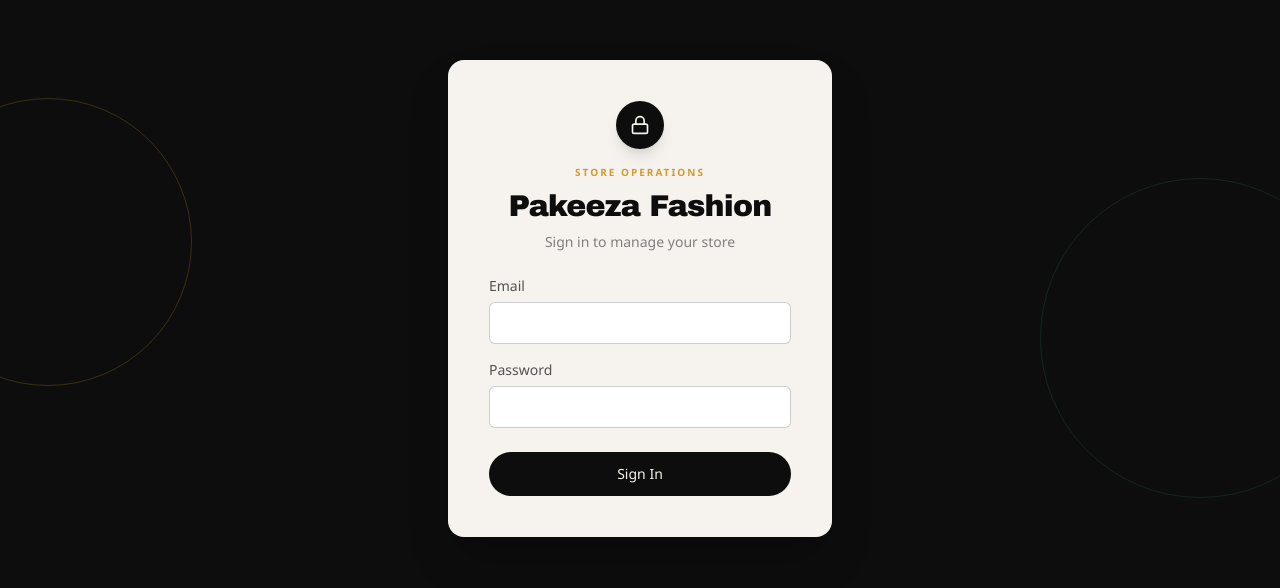
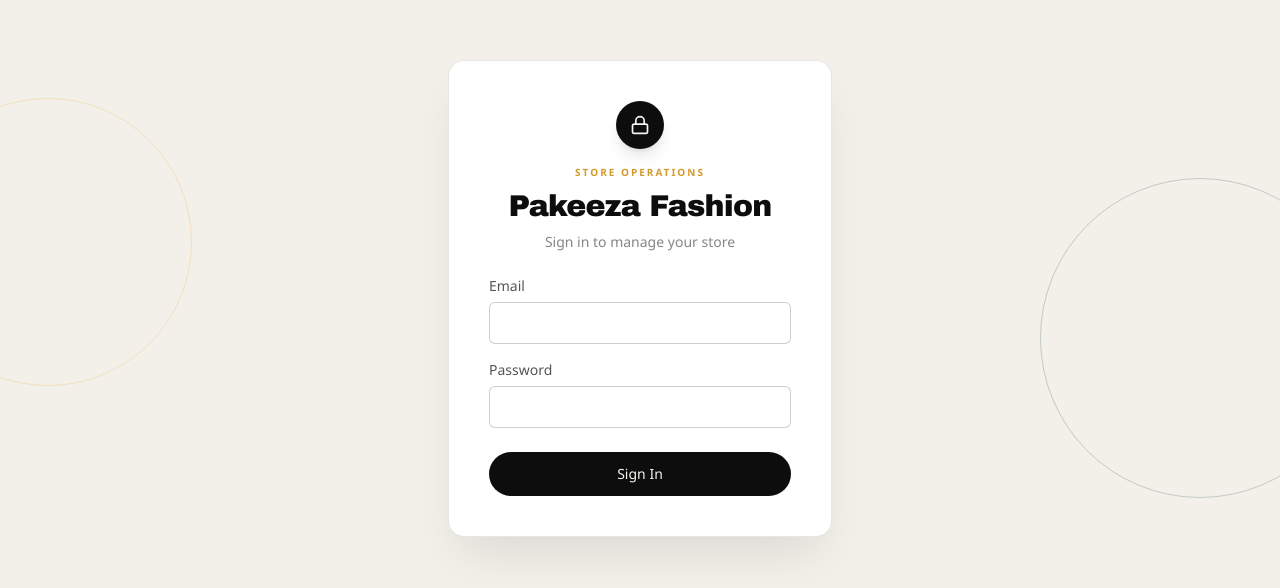
Before and after one commit to danishtechie/Pakeeza-Fashion, a Next.js app: page /admin/login in a window 1280 px wide. Shown: the part 102-690 px from the top of the page. Built offline with nearby package versions, Linux system fonts and the light colour scheme; no server answers.

Commit message:
Refactor code structure for improved readability and maintainability

```diff
--- a/src/app/(storefront)/page.tsx
+++ b/src/app/(storefront)/page.tsx
@@ -3,14 +3,15 @@ import Image from "next/image";
 import { getFeaturedSections, listCategories, listFeaturedReviews } from "@/server/catalog";
 import { ProductCard } from "@/components/product/product-card";
 import { HeroSection } from "@/components/home/hero-section";
+import { getSettings } from "@/lib/settings";
 import { Star, Sparkles, ShieldCheck, MessageCircle, Truck, Gem } from "lucide-react";
 
 export const revalidate = 60;
 
 export default async function HomePage({ searchParams }: { searchParams: Promise<{ subscribed?: string }> }) {
   const { subscribed } = await searchParams;
-  const [{ featured, trending, newArrivals, kashmiri, pakistani }, categories, testimonials] =
-    await Promise.all([getFeaturedSections(), listCategories(), listFeaturedReviews()]);
+  const [{ featured, trending, newArrivals, kashmiri, pakistani }, categories, testimonials, settings] =
+    await Promise.all([getFeaturedSections(), listCategories(), listFeaturedReviews(), getSettings().catch(() => null)]);
 
   return (
     <div>
@@ -24,7 +25,7 @@ export default async function HomePage({ searchParams }: { searchParams: Promise
           Please enter a valid email address to subscribe.
         </div>
       )}
-      <HeroSection product={featured[0]} />
+      <HeroSection product={featured[0]} storeName={settings?.storeName ?? "Pakeeza Fashion"} />
 
       {/* Featured Categories */}
       <section className="container-luxe py-16 sm:py-24">
--- a/src/app/(storefront)/shop/page.tsx
+++ b/src/app/(storefront)/shop/page.tsx
@@ -67,7 +67,7 @@ export default async function ShopPage({ searchParams }: { searchParams: Promise
                     key={p}
                     href={`/shop?${params.toString()}`}
                     className={`flex h-9 w-9 items-center justify-center rounded-full text-sm ${
-                      p === page ? "bg-[#F7C767] text-[#111111]" : "border border-white/10 bg-[#111111] text-white hover:border-[#F7C767]"
+                      p === page ? "bg-[#F7C767] text-[#111111]" : "border border-charcoal/15 bg-ivory text-charcoal hover:border-[#F7C767]"
                     }`}
                   >
                     {p}
--- a/src/app/admin/login/page.tsx
+++ b/src/app/admin/login/page.tsx
@@ -44,10 +44,10 @@ function AdminLoginForm() {
   }
 
   return (
-    <div className="relative flex min-h-screen items-center justify-center overflow-hidden bg-charcoal px-4">
-      <div className="absolute -left-24 top-1/4 h-72 w-72 rounded-full border border-gold/20" />
-      <div className="absolute -right-20 bottom-1/4 h-80 w-80 rounded-full border border-forest-light/30" />
-      <div className="relative w-full max-w-sm rounded-2xl border border-ivory/10 bg-ivory p-8 shadow-2xl shadow-black/30 sm:p-10">
+    <div className="relative flex min-h-screen items-center justify-center overflow-hidden bg-[#f3efe9] px-4">
+      <div className="absolute -left-24 top-1/4 h-72 w-72 rounded-full border border-gold/25" />
+      <div className="absolute -right-20 bottom-1/4 h-80 w-80 rounded-full border border-forest-light/25" />
+      <div className="relative w-full max-w-sm rounded-2xl border border-charcoal/10 bg-white p-8 shadow-2xl shadow-charcoal/10 sm:p-10">
         <div className="mb-6 flex flex-col items-center gap-2">
           <div className="flex h-12 w-12 items-center justify-center rounded-full bg-charcoal text-ivory shadow-lg"><Lock size={20} /></div>
           <p className="eyebrow mt-2">Store operations</p>
--- a/src/components/home/hero-section.tsx
+++ b/src/components/home/hero-section.tsx
@@ -25,7 +25,7 @@ type HeroProduct = {
   thumbnail: string;
 };
 
-export function HeroSection({ product }: { product?: HeroProduct }) {
+export function HeroSection({ product, storeName = "Pakeeza Fashion" }: { product?: HeroProduct; storeName?: string }) {
   const productImage = product?.thumbnail || "/seed/product-premium-womens-suit-1.png";
   const productName = product?.name || "Signature Fashion Edit";
   const productPrice = product
@@ -49,7 +49,7 @@ export function HeroSection({ product }: { product?: HeroProduct }) {
             Premium fashion essentials
           </p>
           <h1 className="text-5xl leading-[0.9] tracking-[-0.04em] text-white sm:text-6xl lg:text-7xl">
-            MODERN FASHION
+            {storeName}
           </h1>
           <p className="mt-5 max-w-lg text-sm leading-6 text-white/75 sm:text-base">
             Look polished, stay confident, and shop elevated essentials designed for everyday wear, special moments, and effortless statement style.
--- a/src/components/layout/navbar.tsx
+++ b/src/components/layout/navbar.tsx
@@ -31,7 +31,7 @@ export function Navbar({ storeName }: { storeName: string }) {
         </button>
 
         <Link href="/" className="group flex items-center gap-3 font-display text-lg tracking-tight sm:text-2xl">
-          <span className="flex h-8 w-8 items-center justify-center rounded-full border border-[#F7C767] bg-[#F7C767] text-xs font-black text-[#111111] transition-transform duration-500 group-hover:rotate-12">M</span>
+          <span className="flex h-8 w-8 items-center justify-center rounded-full border border-[#F7C767] bg-[#F7C767] text-xs font-black text-[#111111] transition-transform duration-500 group-hover:rotate-12">P</span>
           <span className="text-white">{storeName}</span>
         </Link>
 
--- a/src/components/shop/shop-filters.tsx
+++ b/src/components/shop/shop-filters.tsx
@@ -100,7 +100,7 @@ export function ShopFilters({ categories }: { categories: Category[] }) {
       </button>
 
       <aside className="hidden w-72 flex-shrink-0 lg:block">
-        <div className="rounded-[22px] border border-charcoal/10 bg-[#141414] p-5 text-white shadow-[0_18px_45px_rgba(0,0,0,0.14)]">
+        <div className="rounded-[22px] border border-charcoal/10 bg-ivory p-5 text-charcoal shadow-[0_18px_45px_rgba(0,0,0,0.08)]">
           {content}
         </div>
       </aside>
@@ -137,7 +137,7 @@ export function ShopFilters({ categories }: { categories: Category[] }) {
 
 function FilterGroup({ title, children }: { title: string; children: React.ReactNode }) {
   return (
-    <div className="rounded-xl border border-white/10 bg-white/5 p-3">
+    <div className="rounded-xl border border-charcoal/10 bg-white/70 p-3">
       <h4 className="mb-3 text-[10px] font-semibold uppercase tracking-[0.18em] text-[#F7C767]">{title}</h4>
       <div className="flex flex-col gap-2.5">{children}</div>
     </div>
@@ -148,7 +148,7 @@ function FilterOption({ label, active, onClick }: { label: string; active: boole
   return (
     <button
       onClick={onClick}
-      className={`w-full rounded-lg border px-2.5 py-2 text-left text-sm transition ${active ? "border-[#F7C767] bg-[#F7C767]/10 font-medium text-white shadow-sm" : "border-transparent bg-transparent text-white/75 hover:border-white/10 hover:bg-white/5 hover:text-white"}`}
+      className={`w-full rounded-lg border px-2.5 py-2 text-left text-sm transition ${active ? "border-[#F7C767] bg-[#F7C767]/20 font-medium text-charcoal shadow-sm" : "border-transparent bg-transparent text-charcoal/75 hover:border-charcoal/10 hover:bg-charcoal/5 hover:text-charcoal"}`}
     >
       {label}
     </button>
--- a/src/components/shop/shop-sort.tsx
+++ b/src/components/shop/shop-sort.tsx
@@ -25,7 +25,7 @@ export function ShopSortAndCount({ total, sort }: { total: number; sort: string
           params.set("sort", e.target.value);
           router.push(`${pathname}?${params.toString()}`);
         }}
-        className="rounded-full border border-charcoal/15 bg-[#111111] px-3 py-2 text-sm text-white shadow-sm outline-none focus:border-[#F7C767]"
+        className="rounded-full border border-charcoal/15 bg-ivory px-3 py-2 text-sm text-charcoal shadow-sm outline-none focus:border-[#F7C767]"
         aria-label="Sort products"
       >
         {sortOptions.map((o) => (
```
Also changed, not shown: 1 other file (tests, documents, lock files or other folders).
